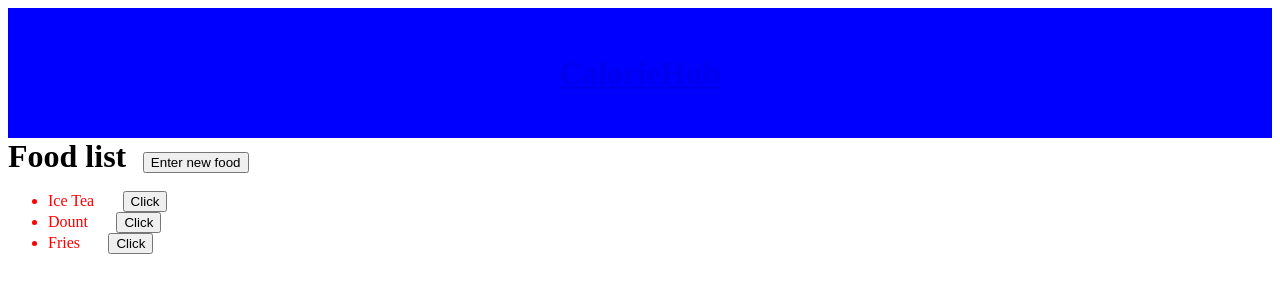
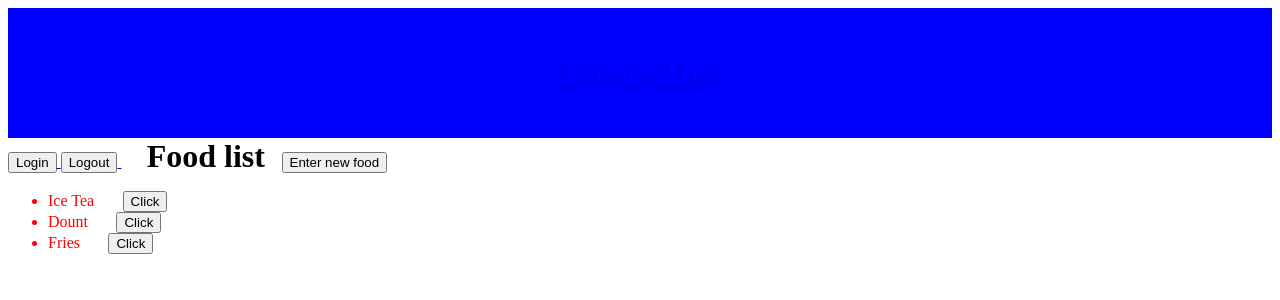
Before and after one commit to harriskwong1208/CalorieHub, a Django app: page /food/ in a window 1280 px wide. Shown: the top 300 px of the page. Run offline with Django 4.2, Linux system fonts and the light colour scheme; a user stored in the database is signed in; data comes from the database, SQL or seed files in the repository; both versions use the stored data as it was after the commit.

Commit message:
Created login and logout views and templates in home

```diff
--- a/caloriehub/settings.py
+++ b/caloriehub/settings.py
@@ -131,3 +131,6 @@ STATICFILES_DIRS =[
 # https://docs.djangoproject.com/en/4.1/ref/settings/#default-auto-field
 
 DEFAULT_AUTO_FIELD = 'django.db.models.BigAutoField'
+
+#redirect user after login
+LOGIN_REDIRECT_URL = '/food'
--- a/food/views.py
+++ b/food/views.py
@@ -18,13 +18,13 @@ class FoodDeleteView(LoginRequiredMixin,DeleteView):
     model = Food
     success_url = '/food/'
     template_name = 'food/food_delete.html'
-    login_url = '/admin'
+    login_url = '/login'
 
 class FoodUpdateView(LoginRequiredMixin,UpdateView):
     model = Food
     form_class = FoodForm
     success_url = '/food/'
-    login_url = '/admin'
+    login_url = '/login'
 
 class FoodCreateView(LoginRequiredMixin,CreateView):
     model = Food
@@ -33,7 +33,7 @@ class FoodCreateView(LoginRequiredMixin,CreateView):
 
     #Does the same thing as above
     # fields = ['title','text','calories']
-    login_url = '/admin'
+    login_url = '/login'
     success_url = '/food'
 
     # When a user submits a form, this method is called.
@@ -54,7 +54,7 @@ class FoodListView(LoginRequiredMixin,ListView):
     #Change it from default name("objects") to 'food'
     context_object_name = 'food'
     template_name = 'food/food_list.html'
-    login_url = '/admin/'
+    login_url = '/login'
 
     def get_queryset(self):
         return self.request.user.food.all()
@@ -71,7 +71,7 @@ class FoodListView(LoginRequiredMixin,ListView):
 class FoodDetailView(LoginRequiredMixin,DetailView):
     model = Food
     context_object_name = "food"
-    login_url = '/admin'
+    login_url = '/login'
 
 
 #function based view, does the same thing as above
--- /dev/null
+++ b/home/templates/home/logout.html
@@ -0,0 +1,6 @@
+{% extends 'base.html' %}
+{% block content %}
+
+<h1> Logged out.</h1>
+
+{% endblock %}
--- a/home/urls.py
+++ b/home/urls.py
@@ -5,7 +5,10 @@ from . import views
 
 urlpatterns = [
     #Using class-based view
-    path('home',views.HomeView.as_view(),name="home"),
+    path('',views.HomeView.as_view(),name="home"),
 
-    path('authorized',views.AuthorizedView.as_view()),
+    path('login/',views.LoginInterfaceView.as_view(),name='login'),
+    path('logout/',views.LogoutInterfaceView.as_view(),name='logout'),
+
+
 ]
--- a/static/templates/base.html
+++ b/static/templates/base.html
@@ -8,6 +8,14 @@
         <div style="text-align: center; background-color: blue;padding: 2%;">
             <a href="{% url 'home'%}"><h1>CalorieHub</h1></a>
         </div>
+        <div style="text-align: center;display: inline;margin-right: 2%;">
+            <a href="{% url 'login' %}">
+                <button>Login</button>
+            </a>
+            <a href="{% url 'logout' %}">
+                <button>Logout</button>
+            </a>
+        </div>
         {% block content %}
 
 
```
Also changed, not shown: home/templates/home/login.html (added, +8 -0 lines), home/views.py (+9 -0 lines), db.sqlite3.
